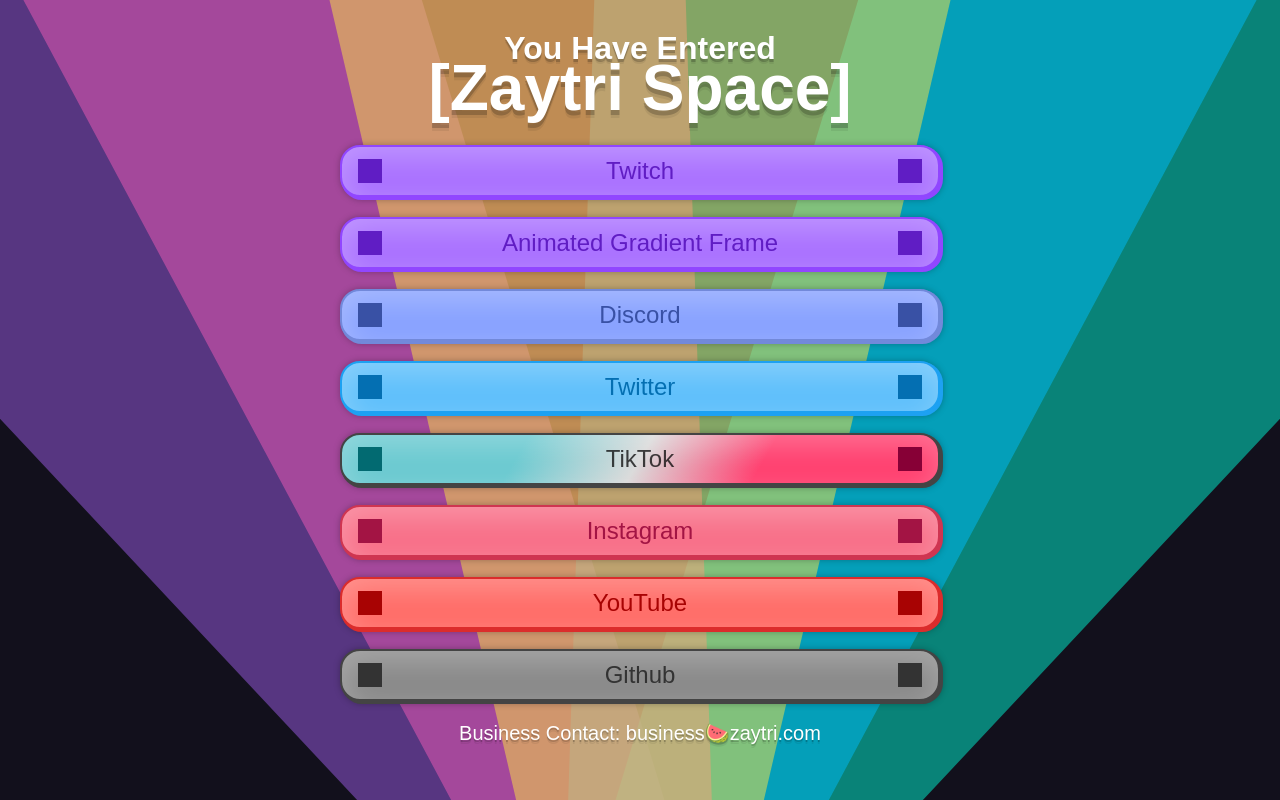
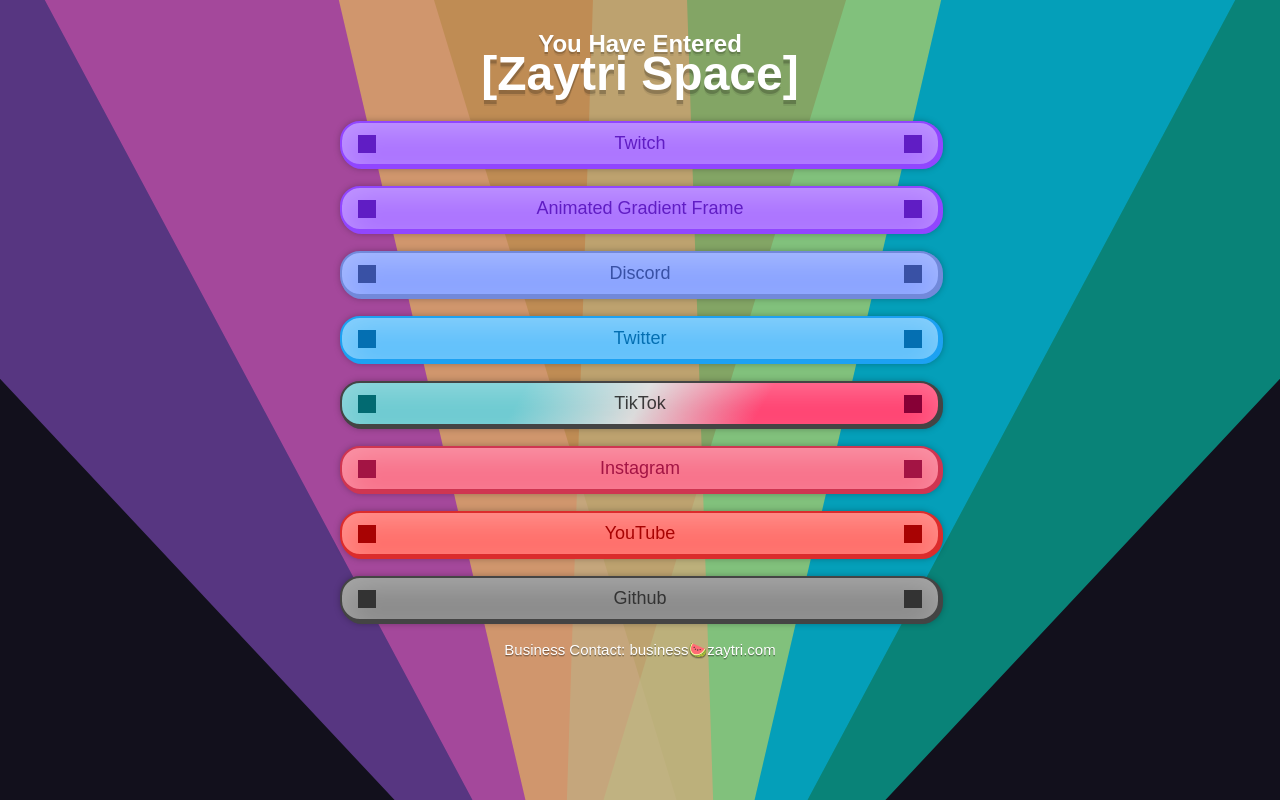
Before and after one commit to zaytri/zaytri.com, a Next.js app: page / in a window 1280 px wide. Built offline with nearby package versions, Linux system fonts and the light colour scheme; grey boxes are pictures that could not be loaded; a web font is replaced by a local one.

Commit message:
adjusted font sizes

```diff
--- a/styles/Home.module.css
+++ b/styles/Home.module.css
@@ -50,7 +50,7 @@
 .footer p {
   color: white;
   font-size: 1.25rem;
-  text-shadow:0 .1rem 0 #0003, 0 .25rem 0 #0001;
+  text-shadow:0 1px 0 #0005, 0 2px 0 #0002;
 }
 
 .socialBox {
--- a/styles/globals.css
+++ b/styles/globals.css
@@ -1,6 +1,7 @@
 html {
   height: -webkit-fill-available;
   background-color: #12101c;
+  font-size: 12px;
 }
 
 body {
```
